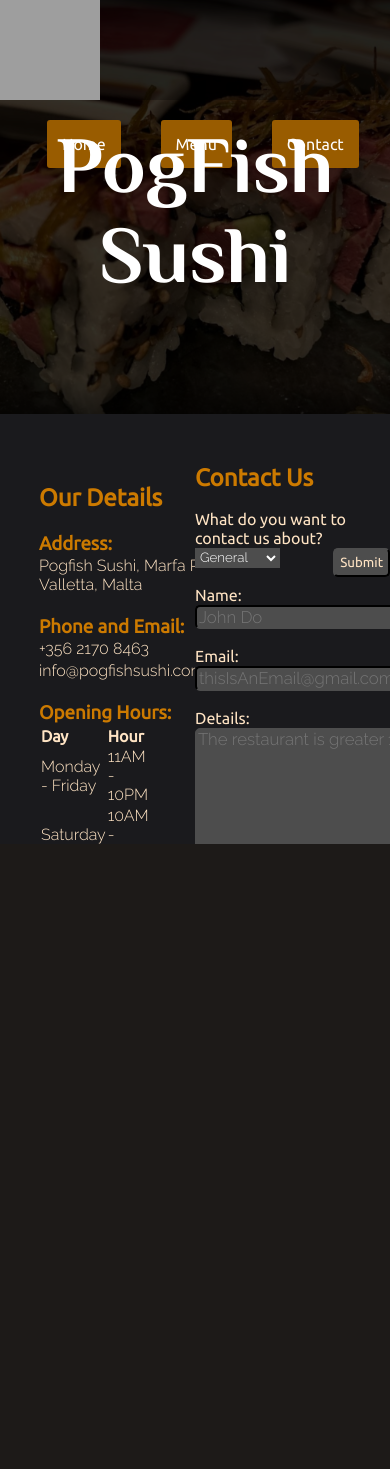
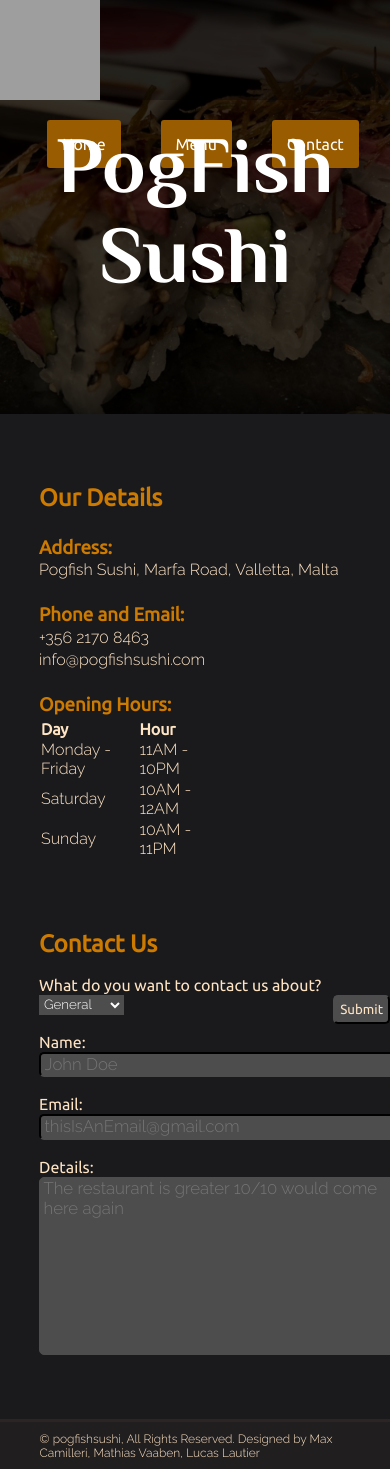
Before and after one commit to MaximCamilleri/Sushi-Restaurant-Template, a PHP site: page /contact.html in a window 390 px wide. Before the commit the page ends 844 px from the top, so only its background shows below. Run offline with PHP 8.4, Linux system fonts and the light colour scheme; grey boxes are pictures that could not be loaded.

Commit message:
initial @media command

```diff
--- a/contact.html
+++ b/contact.html
@@ -4,7 +4,6 @@
         <meta charset="UTF-8">
         <title>PogFish Sushi</title>
         <link rel="stylesheet" href="contactStyles.css">
-
         <!--Fonts-->
         <link rel="preconnect" href="https://fonts.gstatic.com/%22%3E">
         <link href="https://fonts.googleapis.com/css2?family=Philosopher:wght@700&family=Raleway:wght@300&family=Ubuntu&display=swap" rel="stylesheet">
@@ -62,7 +61,7 @@
                 <p id = "email">info@pogfishsushi.com</p>
                 <br>
                 <h3 class="details">Opening Hours:</h3>
-                <table style="width:50%">
+                <table id="openingHours">
                     <tr>
                       <th>Day</th>
                       <th>Hour</th>
@@ -98,7 +97,7 @@
                     <br>
                   <label>Name:</label>
                   <br>
-                  <input type="text" id = "form1" placeholder="John Do">
+                  <input type="text" id = "form1" placeholder="John Doe">
                   <br><br>
                   <label for="lname">Email:</label>
                   <br>
@@ -111,5 +110,9 @@
               </div>
         </main>
 
+        <footer>
+          <p>&copy pogfishsushi, All Rights Reserved. Designed by Max Camilleri, Mathias Vaaben, Lucas Lautier</p>
+        </footer>
+
     </body>
 </html>
--- a/contactStyles.css
+++ b/contactStyles.css
@@ -4,7 +4,13 @@
 }
 
 html, body{
-  height: 70%;
+    height: 70%;
+    width: 100%;
+    background-color: #1a1a1d;
+}
+
+body {
+  display: relative;
 }
 
 h2{
@@ -25,18 +31,19 @@ h3{
 #form1{
   font-size: 105%;
   font-family: 'Raleway', sans-serif;
-  width: 750px;
+  width: 100%;
 }
 
 #form2{
   font-size: 105%;
   font-family: 'Raleway', sans-serif;
-  width: 750px;
+  width: 100%;
   height: 175px;
 }
 
 form{
   max-width: 750px;
+  max-height: 800px;
 }
 
 .contactSub{
@@ -55,6 +62,9 @@ form{
   font-family: 'Raleway', sans-serif;
 }
 
+#openingHours{
+  width:50%;
+}
 
 /*
     This is a gotten from this site:
@@ -62,7 +72,7 @@ form{
 */
 
 .split {
-    height: 400%;
+    height: 100%;
     width: 50%;
     position: fixed;
     z-index: 1;
@@ -84,21 +94,6 @@ form{
     right: 0;
     /*background-color:white;*/
     background-color: #1a1a1d;
-  }
-
-  /* If you want the content centered horizontally and vertically
-  .centered {
-    position: absolute;
-    top: 50%;
-    left: 50%;
-    transform: translate(-50%, -50%);
-    text-align: center;
-  } */
-
-  /* Style the image inside the centered container, if needed */
-  .centered img {
-    width: 150px;
-    border-radius: 50%;
   }
 
   p{
@@ -149,6 +144,7 @@ form{
 header{
   background-image: url(images/backgroundImg2.png);
   height: 100%;
+  width: cover;
   background-position: center;
   background-repeat: no-repeat;
   background-size: cover;
@@ -157,6 +153,7 @@ header{
 #headerTint{
   background-color: rgba(0, 0, 0, 0.8);
   height: 100%;
+  width: 100%;
 }
 
 .navbar{
@@ -279,3 +276,52 @@ border-radius: 3px;
   color: rgb(255, 255, 255);
   font-size: 500%;
 }
+
+footer{
+  z-index: 2;
+  color: bisque;
+  position: fixed;
+  padding: 10px;
+  bottom: 0;
+  width: 100%;
+  height: 50px;
+  font-family: 'Raleway', sans-serif;
+  background-color: rgba(61, 48, 42, 0.2);
+  border-top: solid 3px;
+  border-color: rgba(61, 48, 42, 0.4);
+  font-size: 12px;
+}
+
+footer p{
+  padding-left: 8%;
+}
+
+@media screen and (max-width: 1000px){
+  .split{
+    width: 100%;
+    position: relative;
+  }
+
+  .left {
+    padding-top: 70px;
+    display: block;
+    padding-left: 10%;
+    background-color: #1a1a1d;
+    box-sizing: border-box;
+  }
+
+  .right{
+    padding-top: 70px;
+    padding-left: 10%;
+    display: block;
+    background-color: #1a1a1d;
+    box-sizing: border-box;
+  }
+
+  footer{
+    position: relative;
+    box-sizing: border-box;
+    margin-top: 60px;
+  }
+
+}
```
